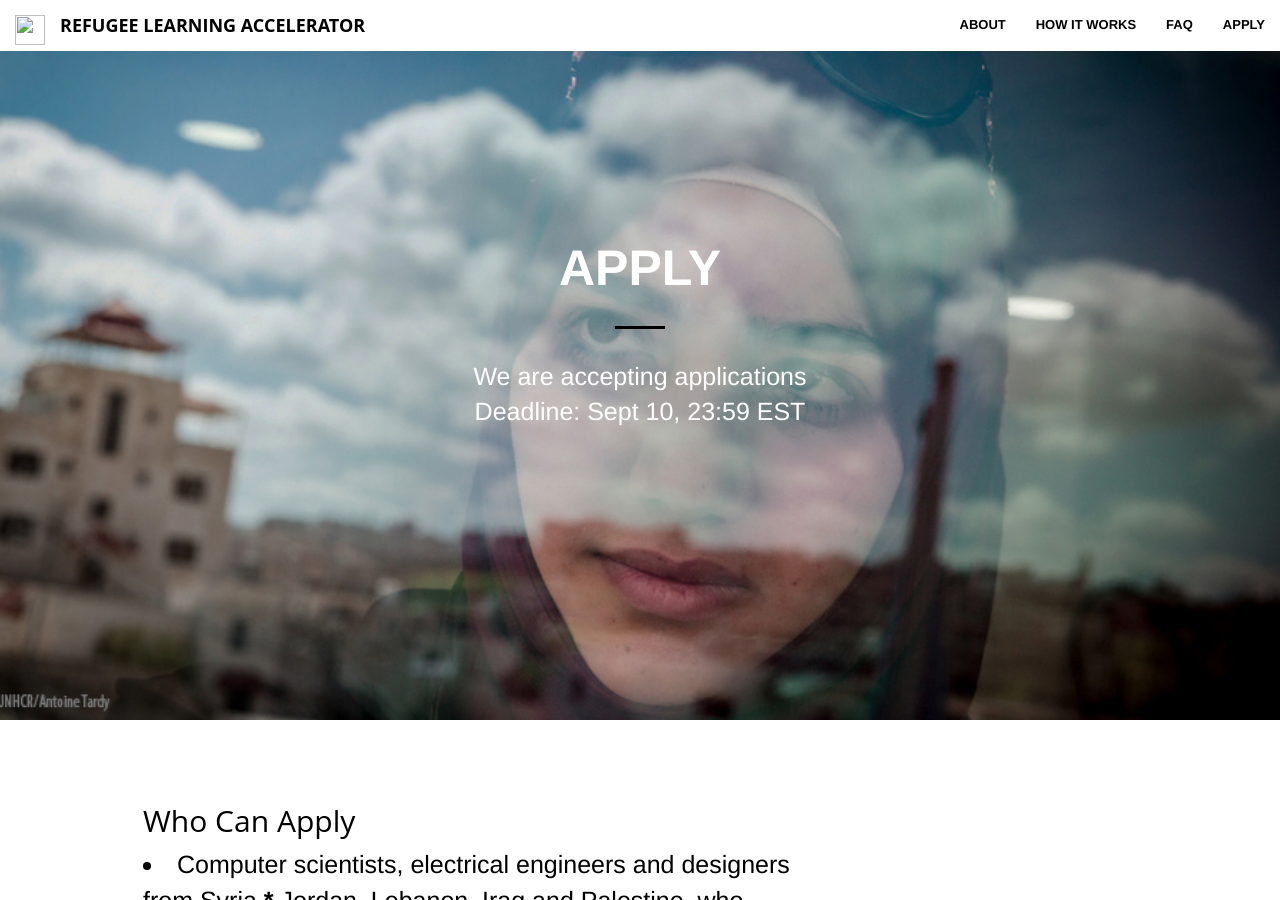
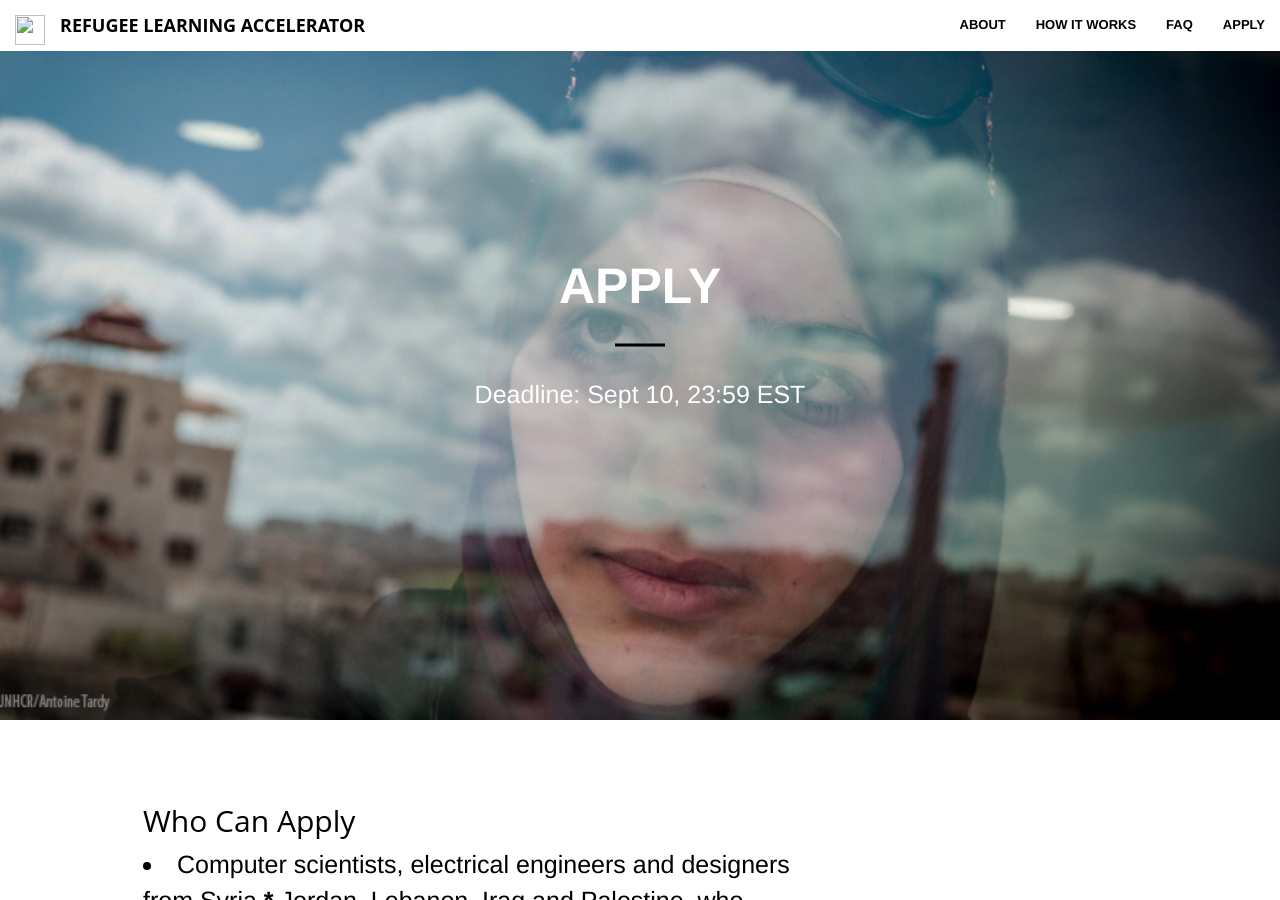
Before and after one commit to Refugee-Learning-Accelerator/Refugee-Learning-Accelerator.github.io, a Jekyll site: the page apply/index.html, which Jekyll copies as it is, in a window 1280 px wide and 900 px high. Built offline with Jekyll 4.4.1, drawn with Linux system fonts in a browser that asks for light colours; nearby versions of some CDN libraries.

Commit message:
Update index.html

```diff
--- a/apply/index.html
+++ b/apply/index.html
@@ -44,7 +44,7 @@
           <div class="header-content-inner">
   <h1 id="homeHeading">Apply</h1>
 		      <hr>
-						<p> We are accepting applications <br> Deadline: Sept 10, 23:59 EST</p>
+						<p> Deadline: Sept 10, 23:59 EST</p>
 						</div>
 						</div>
 						</header>
```
